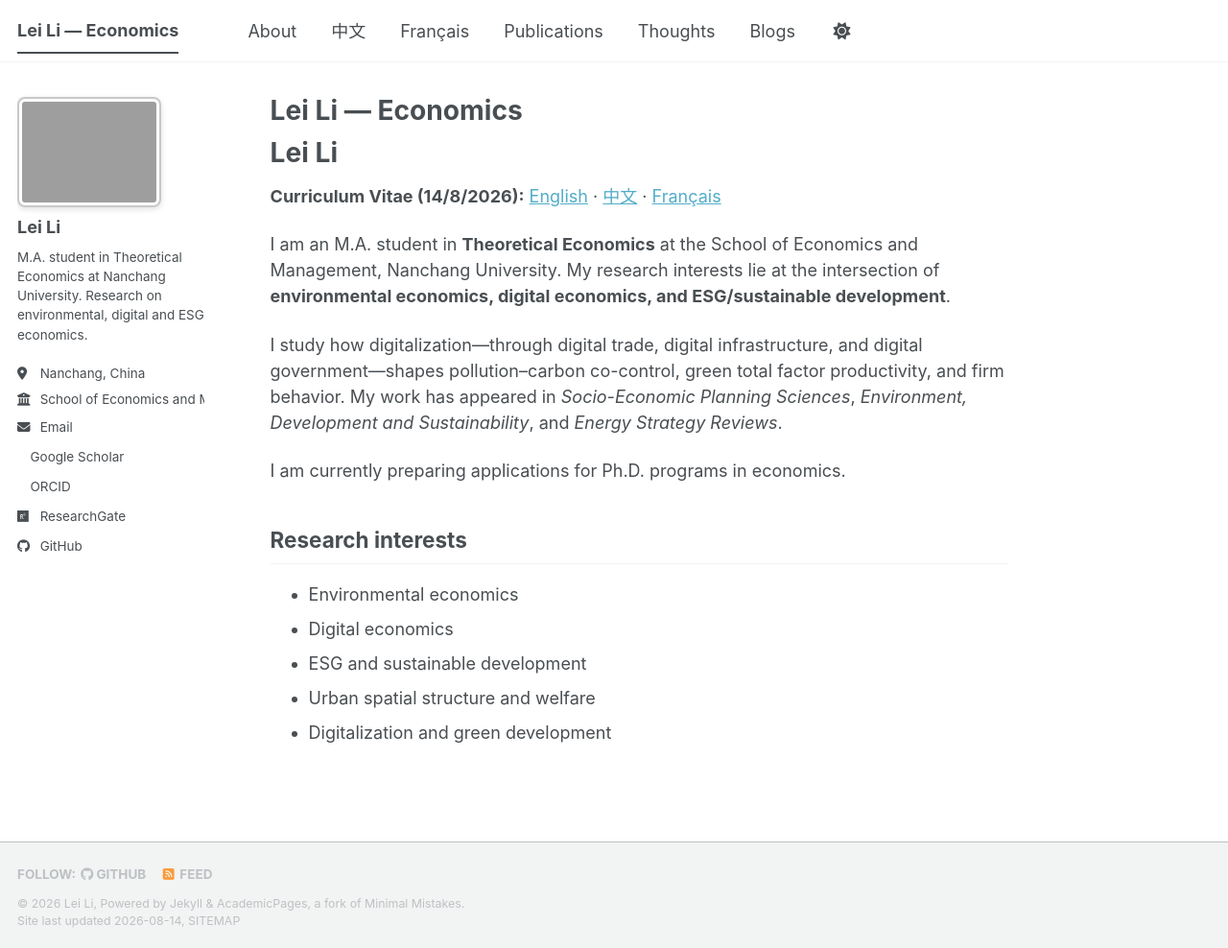
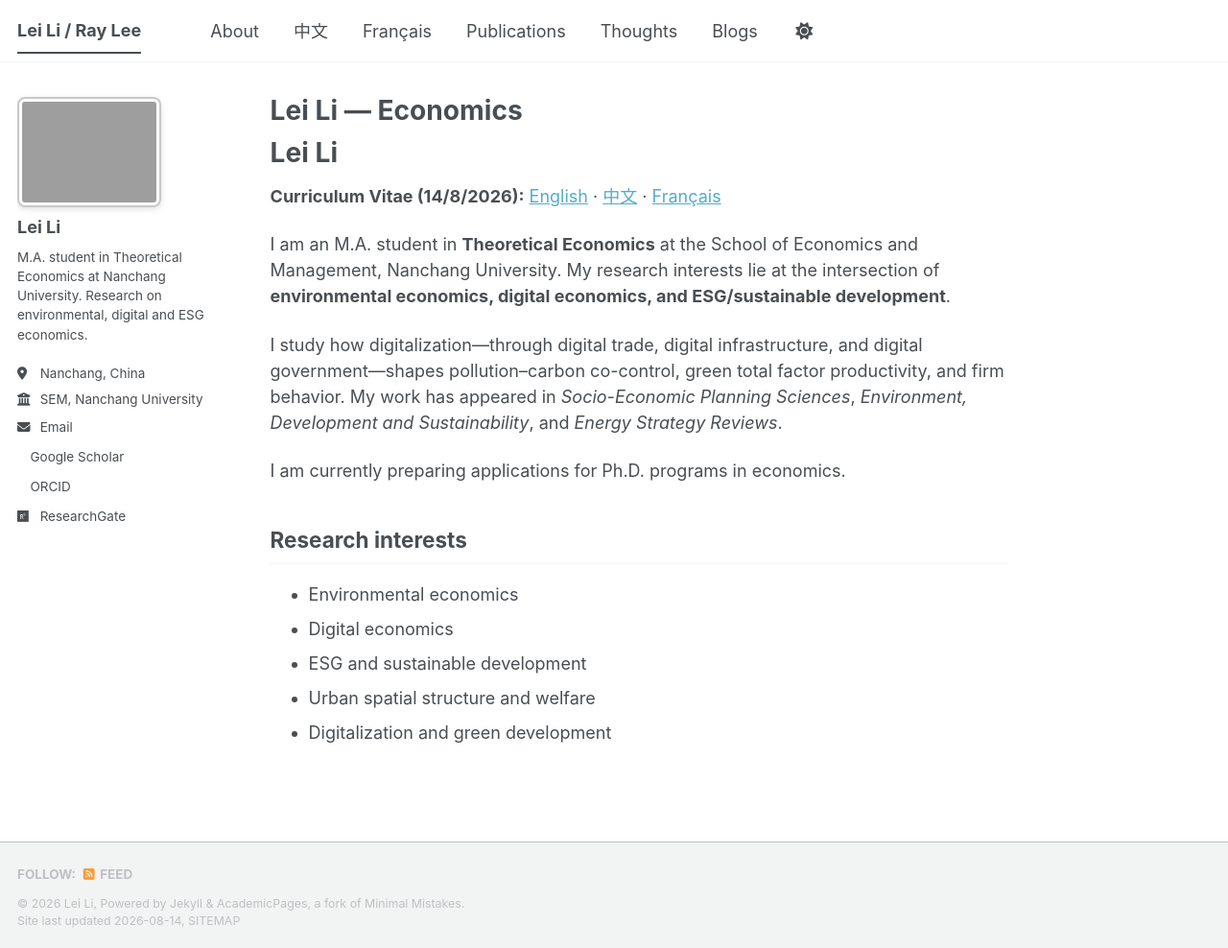
Before and after one commit to LeiLi-Econ/LeiLi-Econ.github.io, a Jekyll site: the page built from _pages/about.md, in a window 1280 px wide and 988 px high. Shown: the whole window at 96% size. Built offline with Jekyll 4.4.1, drawn with Linux system fonts in a browser that asks for light colours; a style sheet for code colours, icons or effects is not loaded.

Commit message:
Update _config.yml

```diff
--- a/_config.yml
+++ b/_config.yml
@@ -9,7 +9,7 @@
 # Basic Site Settings
 locale                   : "en-US"
 site_theme               : "default" # The available themes options are "default", "air", "sunrise", "mint", "dirt" and "contrast"
-title                    : "Lei Li — Economics"
+title                    : "Lei Li / Ray Lee"
 title_separator          : "-"
 name                     : &name "Lei Li"
 description              : &description "Lei Li — M.A. student in economics; environmental, digital and ESG economics."   # Update this with a general description of your site, this is the default if not overridden by a page
@@ -28,7 +28,7 @@ author:
   pronouns         : # example: "she/her"
   bio              : "M.A. student in Theoretical Economics at Nanchang University. Research on environmental, digital and ESG economics."
   location         : "Nanchang, China"
-  employer         : "School of Economics and Management, Nanchang University"
+  employer         : "SEM, Nanchang University"
   uri              : # URL
   email            : "leili@email.ncu.edu.cn"
 
@@ -51,7 +51,6 @@ author:
   bitbucket        : # Username - Update with your username on the site
   codepen          : # Username
   dribbble         : # Username
-  github           : "LeiLi-Econ"
   kaggle           : # Username
   stackoverflow    : # User number or user number and name (i.e., use "1" or "1/jeff-atwood")
 
```
